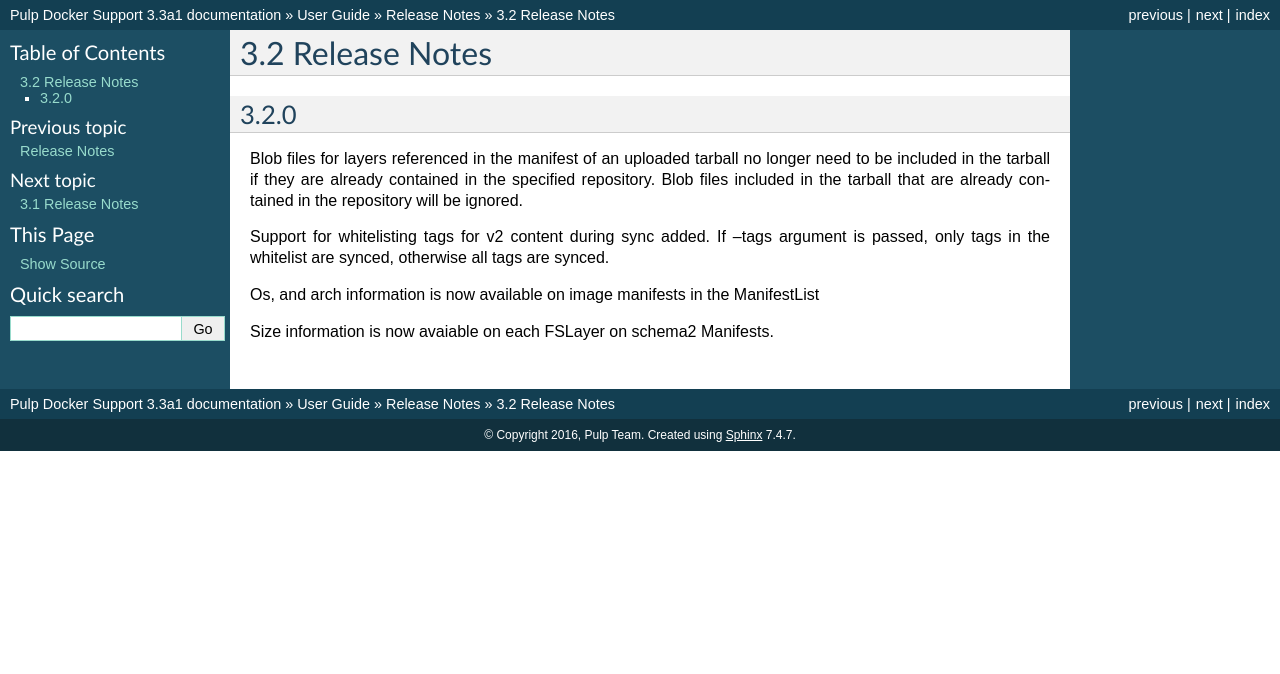
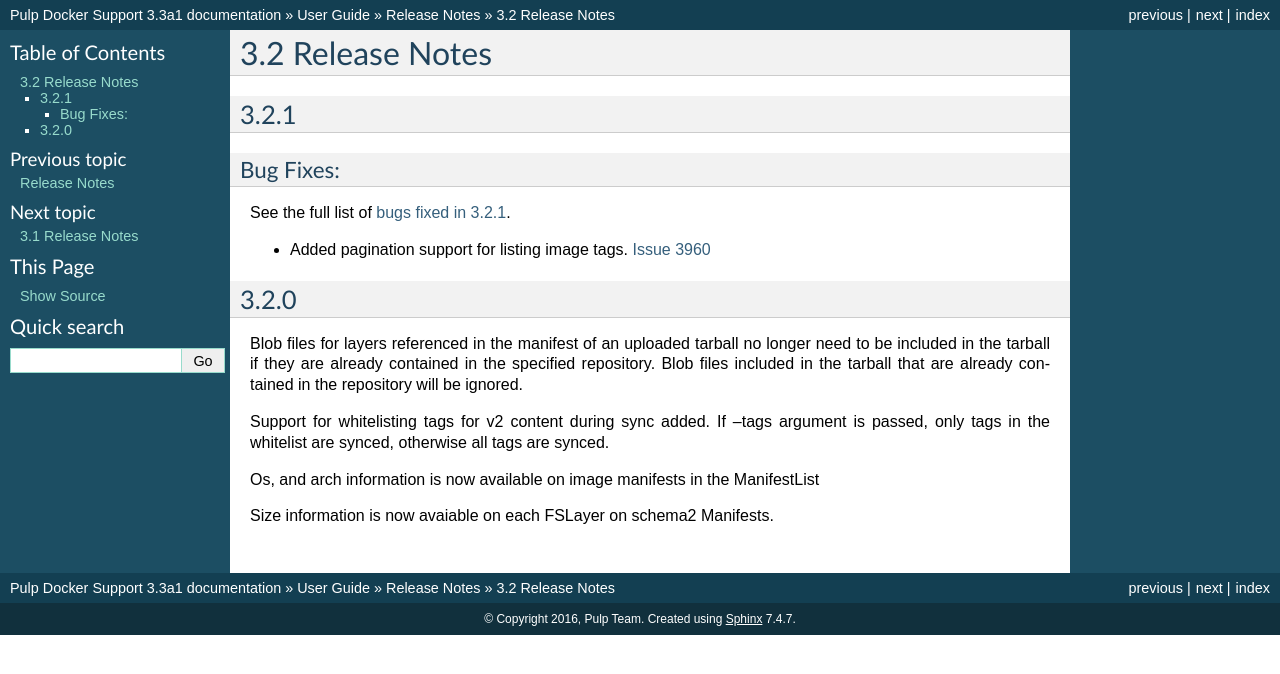
Before and after one commit to pulp/pulp_docker, a Sphinx documentation site: the page built from docs/user-guide/release-notes/3.2.x.rst, in a window 1280 px wide. Shown: the top 674 px of the page. Built offline with Sphinx 7.4.7, drawn with Linux system fonts in a browser that asks for light colours.

Commit message:
Release notes for 3.2.1

```diff
--- a/docs/user-guide/release-notes/3.2.x.rst
+++ b/docs/user-guide/release-notes/3.2.x.rst
@@ -1,5 +1,16 @@
 3.2 Release Notes
 =================
+
+3.2.1
+-----
+
+Bug Fixes:
+**********
+
+See the full list of :fixedbugs_pulp_docker:`3.2.1`.
+
+* Added pagination support for listing image tags. `Issue 3960 <https://pulp.plan.io/issues/3960>`_
+
 
 3.2.0
 -----
```
